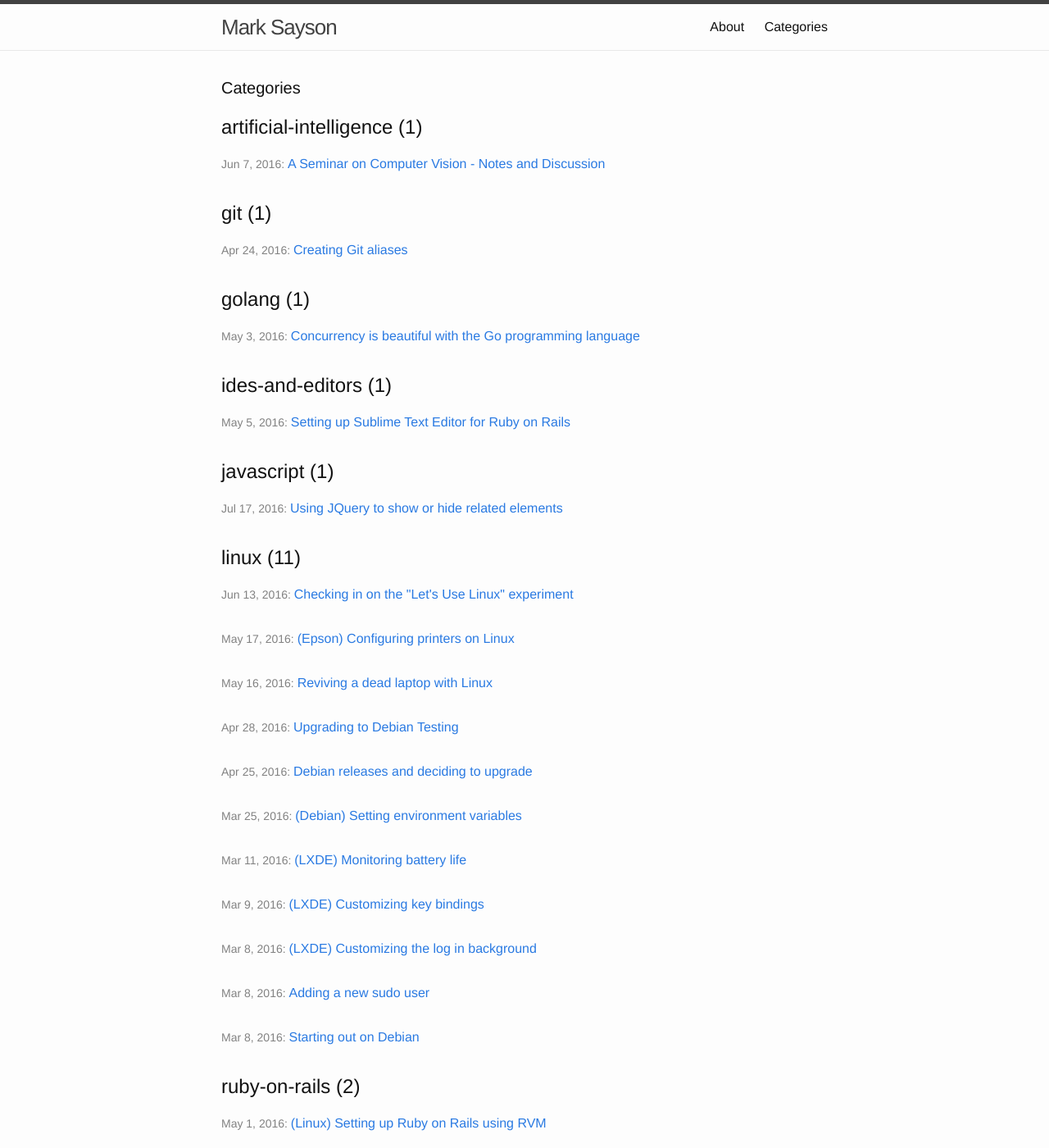
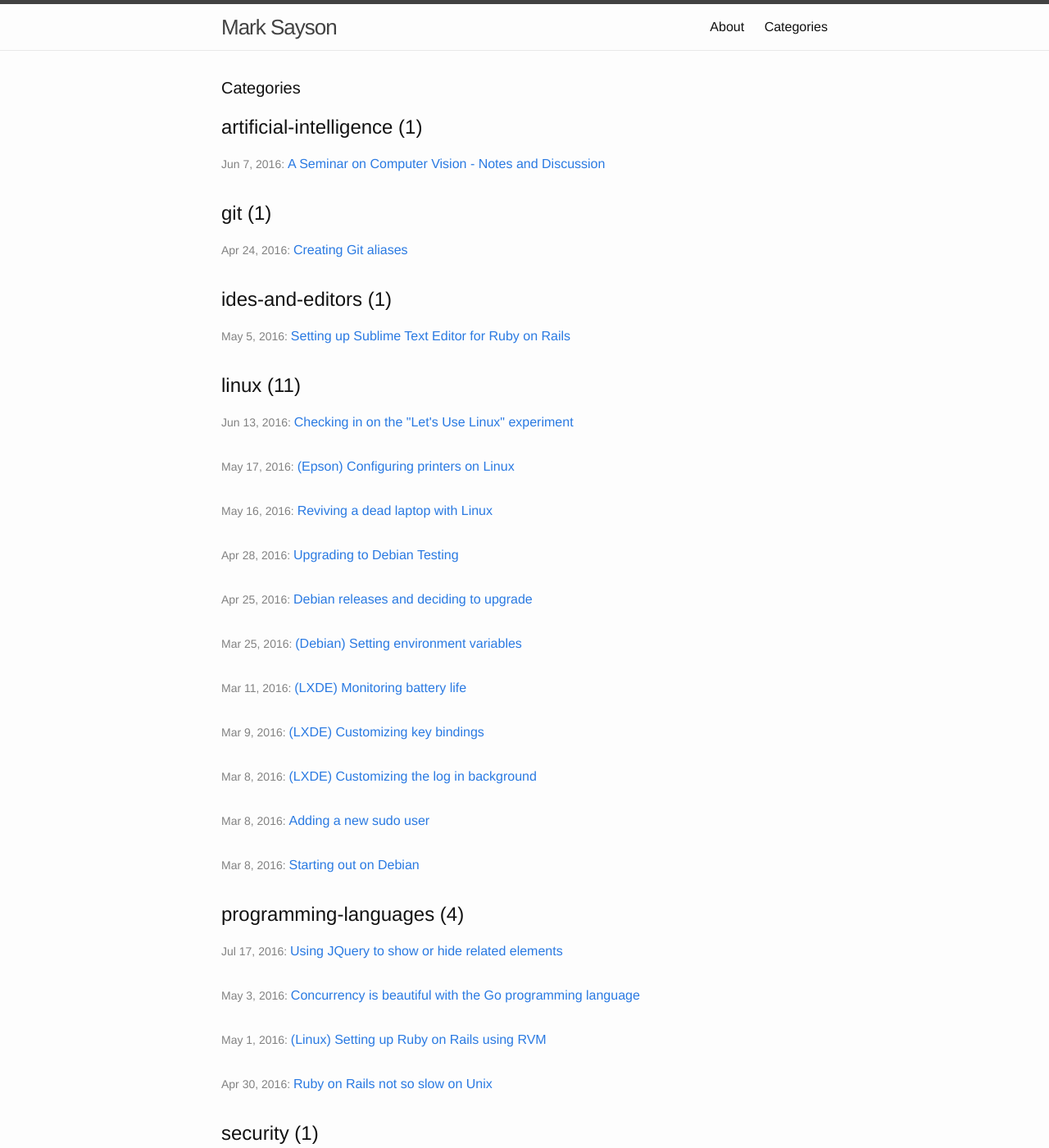
Before and after one commit to msayson/msayson.github.io, a Jekyll site: the page built from categories.html, in a window 1280 px wide and 1400 px high. Shown: the whole window at 82% size. Built offline with Jekyll 4.4.1, drawn with Linux system fonts in a browser that asks for light colours; some of the changed text lies outside the part shown.

Commit message:
Combined programming languages into a single category

```diff
--- a/_posts/2016-04-29-ruby-on-rails-not-so-slow-on-unix.markdown
+++ b/_posts/2016-04-29-ruby-on-rails-not-so-slow-on-unix.markdown
@@ -2,7 +2,7 @@
 layout: post
 title:  "Ruby on Rails not so slow on Unix"
 date:   2016-04-29 20:30:00 -0800
-categories: ruby-on-rails
+categories: programming-languages
 ---
 I've been starting to work in Ruby on Rails, and the Rails experience seems to be much smoother on Linux than on Windows.
 
--- a/_posts/2016-04-30-linux-setting-up-ruby-on-rails-using-rvm.markdown
+++ b/_posts/2016-04-30-linux-setting-up-ruby-on-rails-using-rvm.markdown
@@ -2,7 +2,7 @@
 layout: post
 title:  "(Linux) Setting up Ruby on Rails using RVM"
 date:   2016-04-30 20:30:00 -0800
-categories: ruby-on-rails
+categories: programming-languages
 ---
 In this post I'll go over how to install Ruby on Rails on Linux using [Ruby Version Manager, or RVM](https://rvm.io).
 
--- a/_posts/2016-05-02-concurrency-is-beautiful-with-the-go-programming-language.markdown
+++ b/_posts/2016-05-02-concurrency-is-beautiful-with-the-go-programming-language.markdown
@@ -2,7 +2,7 @@
 layout: post
 title:  "Concurrency is beautiful with the Go programming language"
 date:   2016-05-02 20:30:00 -0800
-categories: golang
+categories: programming-languages
 ---
 Golang is a general programming language designed specifically for scalable and distributed systems.  One of its largest advantages is that concurrent programming is constructed as a natural part of the language, so it is able to present a far simpler approach than many other languages.
 
--- a/_posts/2016-07-16-using-jquery-to-show-or-hide-related-elements.markdown
+++ b/_posts/2016-07-16-using-jquery-to-show-or-hide-related-elements.markdown
@@ -2,7 +2,7 @@
 layout: post
 title:  "Using JQuery to show or hide related elements"
 date:   2016-07-16 20:30:00 -0800
-categories: javascript
+categories: programming-languages
 ---
 Sometimes a web page needs to display a very condensed view of information, but also allow users to easily drill down for details.  Summary tables often fit into this category when there are multiple layers of information to display.
 
--- a/_posts/2016-08-21-developers-must-test.markdown
+++ b/_posts/2016-08-21-developers-must-test.markdown
@@ -2,7 +2,7 @@
 layout: post
 title:  "Developers must test"
 date:   2016-08-21 20:30:00 -0800
-categories: testing
+categories: software-development
 ---
 
 #### Software developers must test their own software.
```
